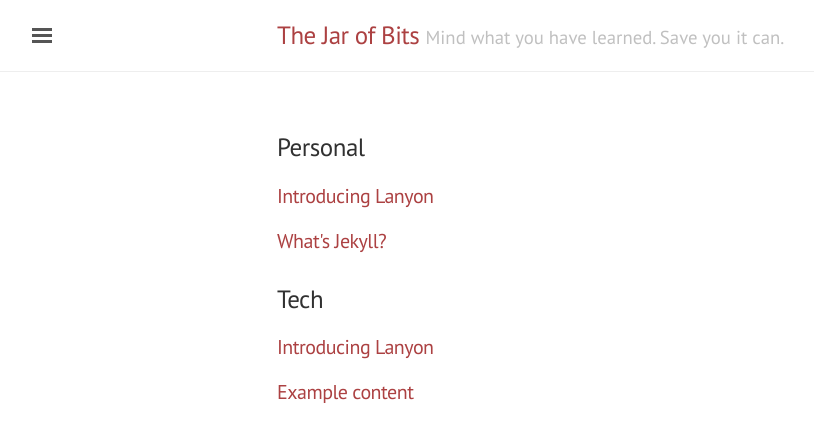
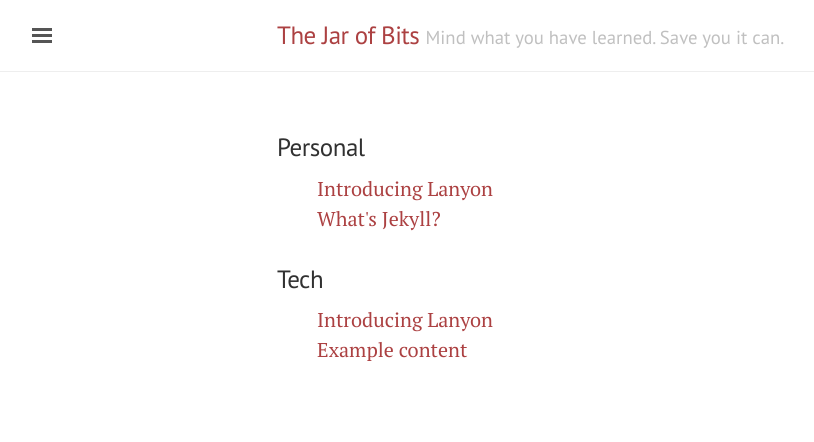
Before and after one commit to valentinabojan/valentinabojan.github.io, a Jekyll site: the page built from tags.md, in a window 1280 px wide. Shown: the top 442 px of the page, without its empty margins (3-817 px from the left). Built offline with Jekyll 4.4.1, drawn with Linux system fonts in a browser that asks for light colours; nearby versions of some CDN libraries; comment, search, counter and statistics services are not loaded.

Commit message:
improve tags page design

```diff
--- a/_layouts/categories.html
+++ b/_layouts/categories.html
@@ -2,21 +2,17 @@
 layout: default
 ---
 
+<div>
+    {% for category in site.tags %}
+    <div>
+        {% capture category_name %}{{ category | first }}{% endcapture %}
+        <h3 class="category-head">{{ category_name }}</h3>
 
-<div id="archives">
-    {% for category in site.tags %}
-    <div class="archive-group">
-        {% capture category_name %}{{ category | first }}{% endcapture %}
-        <div id="#{{ category_name | slugize }}"></div>
-        <p></p>
-
-        <h3 class="category-head">{{ category_name }}</h3>
-        <a name="{{ category_name | slugize }}"></a>
+        <ul style="list-style-type:none">
         {% for post in site.tags[category_name] %}
-        <article class="archive-item">
-            <h4><a href="{{ site.baseurl }}{{ post.url }}">{{post.title}}</a></h4>
-        </article>
+            <li><a href="{{ site.baseurl }}{{ post.url }}">{{post.title}}</a></li>
         {% endfor %}
+        </ul>
     </div>
     {% endfor %}
 </div>
```
